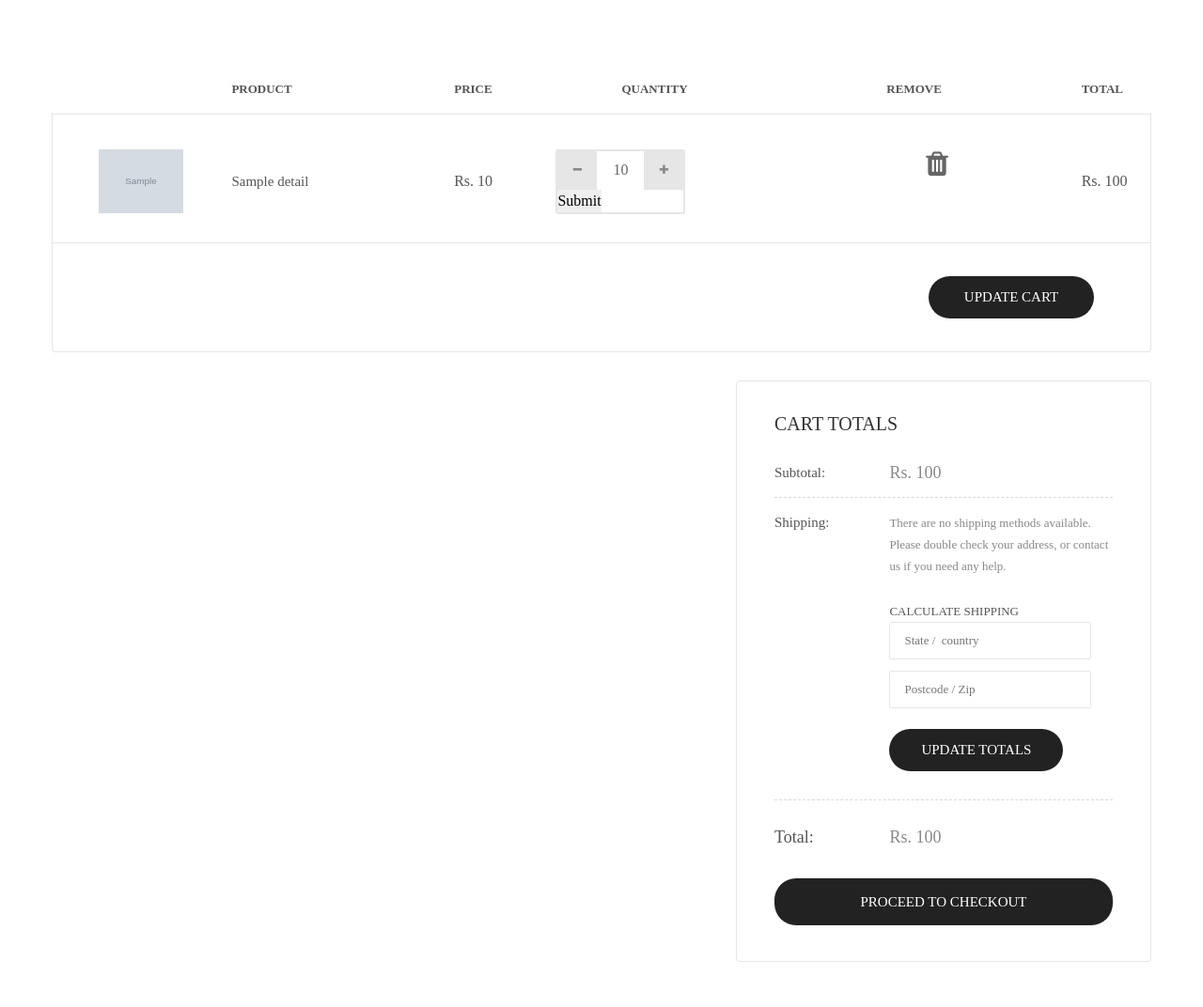
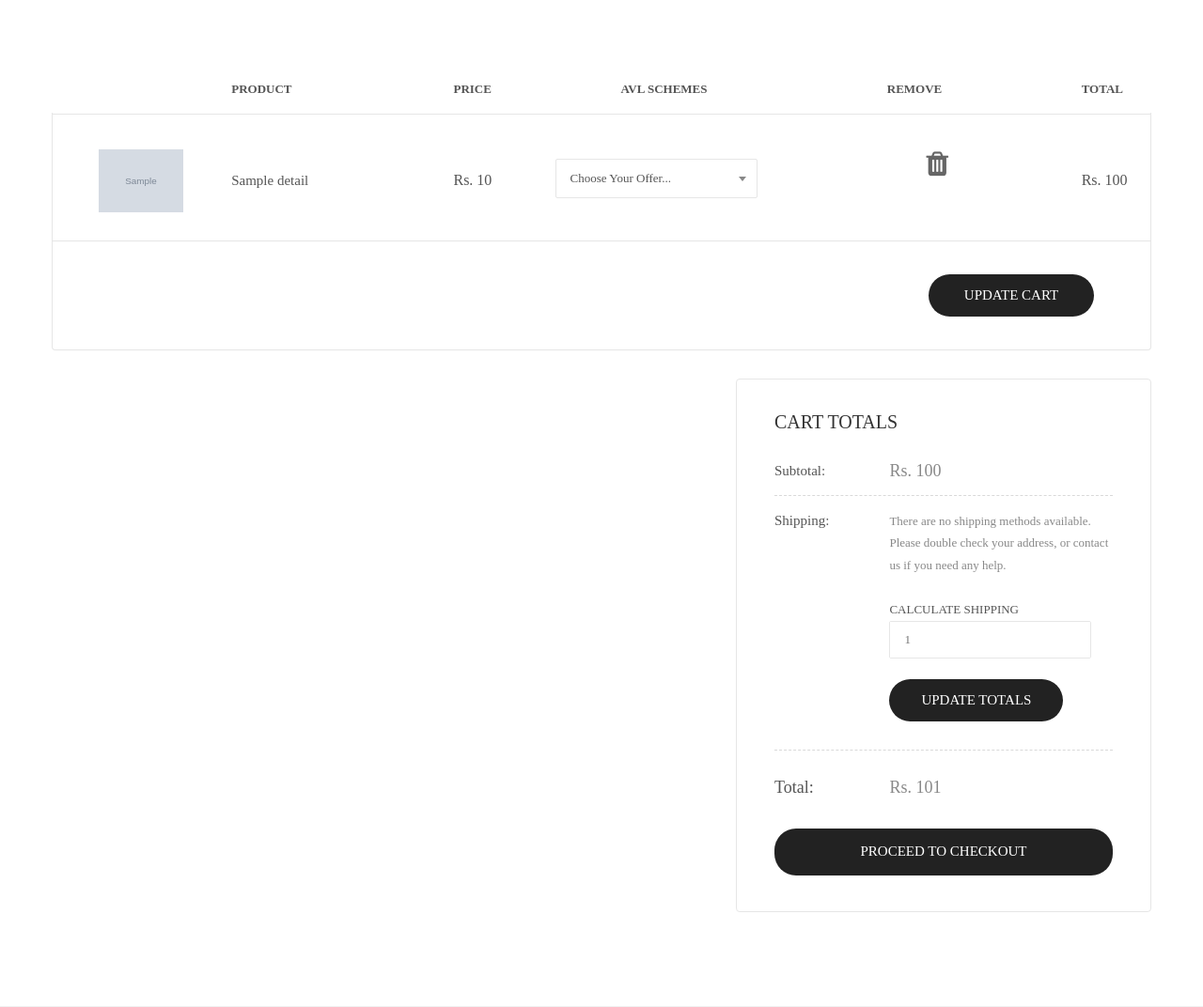
Before and after one commit to Nisaachar/ReadersMate, a PHP site: page /cart.php in a window 1280 px wide. Shown: the part 365-1437 px from the top of the page at 94% size. Run offline with PHP 8.4, Linux system fonts and the light colour scheme; the visitor is signed in with stand-in values (Sample User, id 1); tables that the repository leaves empty or names only in its code hold one stand-in row (values such as "Sample post"); grey boxes marked "Sample" are stand-in pictures; some web fonts are replaced.

Commit message:
Pincode nd stuff

```diff
--- a/cart.php
+++ b/cart.php
@@ -28,7 +28,7 @@
 							<th class="column-1"></th>
 							<th class="column-2">Product</th>
 							<th class="column-3">Price</th>
-							<th class="column-4 p-l-70">Quantity</th>
+							<th class="column-4 p-l-70">Avl Schemes</th>
 							<th class="column-4 p-l-70">Remove</th>
 							<th class="column-5">Total</th>
 						</tr>
@@ -38,6 +38,8 @@
 								$u_id = $_SESSION['user_id'];	//initializing the variables
 								$target_dir="images/books/";
 								$grand_total = 0;
+
+
 
 
 								$query = "SELECT * FROM tbl_cart WHERE u_id = '$u_id' "; // Collecting data from tbl_cart
@@ -64,21 +66,22 @@
 							<td class="column-3">Rs. <?php echo $book_row["price"]?></td>
 
 							<td class="column-4 ">
-								<div class="flex-w bo5 of-hidden w-size17">
-									<form action="amending_cart.php?book_id=<?php echo $book_row["book_id"]; ?>" class="form-inline" method = "POST" >
-										<button class="btn-num-product-down color1 flex-c-m size7 bg8 eff2">
-											<i class="fs-12 fa fa-minus" aria-hidden="true"></i>
-										</button>
-
-										<input class="size8 m-text18 t-center num-product" type="number" name="qty" value="<?php echo $row["qty"]; ?>">
-
-										<button class="btn-num-product-up color1 flex-c-m size7 bg8 eff2">
-											<i class="fs-12 fa fa-plus" aria-hidden="true"></i>
-										</button>
-										<input type="submit" class="form-inline">
-									</form>
+								<div class="rs2-select2 rs3-select2 rs4-select2 bo4 of-hidden w-size21 m-t-8 m-b-12">
+									<select class="selection-2" name="offers">
+										<option>Choose Your Offer...</option>
+										<option>Buy New</option>
+										<option>Rent For 10 Days @ 10% Of cost</option>
+										<option>Rent For 30 Days @ 40% Of cost</option>
+										<option>Rent For 60 Days @ 50% Of cost</option>
+										<option>Rent For 90 Days @ 60% Of cost</option>
+										<option>Rent For 180 Days @ 70% Of cost</option>
+										<option>Rent For 360 Days @ 80% Of cost</option>
+									</select>
 								</div>
 							</td>
+
+
+
 
 							<td class="column-5 d-flex justify-content-center align-bottom">
 								<a href="delete_cart.php?book_id=<?php echo $book_row["book_id"]; ?>"><i class="fs-30	fa fa-trash" aria-hidden="true"></i></a>
@@ -182,21 +185,23 @@
 									<option>Japan</option>
 								</select>
 						</div> -->
+						<!-- <div class="size13 bo4 m-b-12">
+						<input class="sizefull s-text7 p-l-15 p-r-15" type="text" name="state" placeholder="State /  country">
+						</div> -->
 
-						<div class="size13 bo4 m-b-12">
-						<input class="sizefull s-text7 p-l-15 p-r-15" type="text" name="state" placeholder="State /  country">
-						</div>
-
+						<form action="shipping.php" method="POST">
 							<div class="size13 bo4 m-b-22">
-							<input class="sizefull s-text7 p-l-15 p-r-15" type="text" name="postcode" placeholder="Postcode / Zip">
+								<input class="sizefull s-text7 p-l-15 p-r-15" type="text" name="pincode" placeholder="<?php if($_SESSION["pin_no"]==''){echo "Pincode" ;}else{echo $_SESSION["pin_no"];}  ?>">
 							</div>
 
 							<div class="size14 trans-0-4 m-b-10">
 								<!-- Button -->
-							<button class="flex-c-m sizefull bg1 bo-rad-23 hov1 s-text1 trans-0-4">
+								<input type="submit" class="flex-c-m sizefull bg1 bo-rad-23 hov1 s-text1 trans-0-4" value="Update Totals">
+								<!-- <button class="flex-c-m sizefull bg1 bo-rad-23 hov1 s-text1 trans-0-4">
 									Update Totals
-							</button>
+								</button> -->
 							</div>
+						</form>
 					</div>
 				</div>
 
@@ -207,7 +212,7 @@
 					</span>
 
 					<span class="m-text21 w-size20 w-full-sm">
-						Rs. <?php echo $grand_total; ?>
+						Rs. <?php echo ($grand_total + $_SESSION['shipping_charges']); ?>
 					</span>
 				</div>
 
--- a/includes/header.php
+++ b/includes/header.php
@@ -89,16 +89,29 @@
 
 					<div class="header-wrapicon2">
 						<img src="images/icons/icon-header-02.png" class="header-icon1 js-show-header-dropdown" alt="ICON">
-						<span class="header-icons-noti">0</span>
+						<?php
+							$u_id = $_SESSION['user_id'];	//initializing the variables
+
+							$total_books = 0;
+							$query = "SELECT * FROM tbl_cart WHERE u_id = '$u_id' ";
+							$run = mysqli_query($conn, $query);
+							while($row = mysqli_fetch_array($run)){ //Just for the Number Of items in the cart.
+								$book_id = $row["book_id"];
+								$book_query = "SELECT * FROM tbl_book_details WHERE book_id = '$book_id' ";
+								$book_run = mysqli_query($conn, $book_query);
+								while($book_row = mysqli_fetch_array($book_run)){
+									$total_books++;
+								}
+							}
+						?>
+						<span class="header-icons-noti"><?php echo $total_books; ?></span>
 
 						<!-- Header cart noti -->
 						<div class="header-cart header-dropdown">
 							<ul class="header-cart-wrapitem">
 							<?php
-								$u_id = $_SESSION['user_id'];	//initializing the variables
 								$target_dir="images/books/";
 								$grand_total = 0;
-
 
 								$query = "SELECT * FROM tbl_cart WHERE u_id = '$u_id' "; // Collecting data from tbl_cart
 								$run = mysqli_query($conn, $query);
--- a/loggedin.php
+++ b/loggedin.php
@@ -18,6 +18,9 @@
             $_SESSION["user_id"] = $row['LID'];
             $_SESSION["fname"] = $row['first_name'];
             $_SESSION["lname"] = $row['last_name'];
+            $_SESSION["shipping_charges"] = 0;
+            $_SESSION["pin_no"] = '';
+
 
 
 
```
Also changed, not shown: shipping.php (added, +24 -0 lines). Lines whose indentation alone changed are shown as unchanged.
